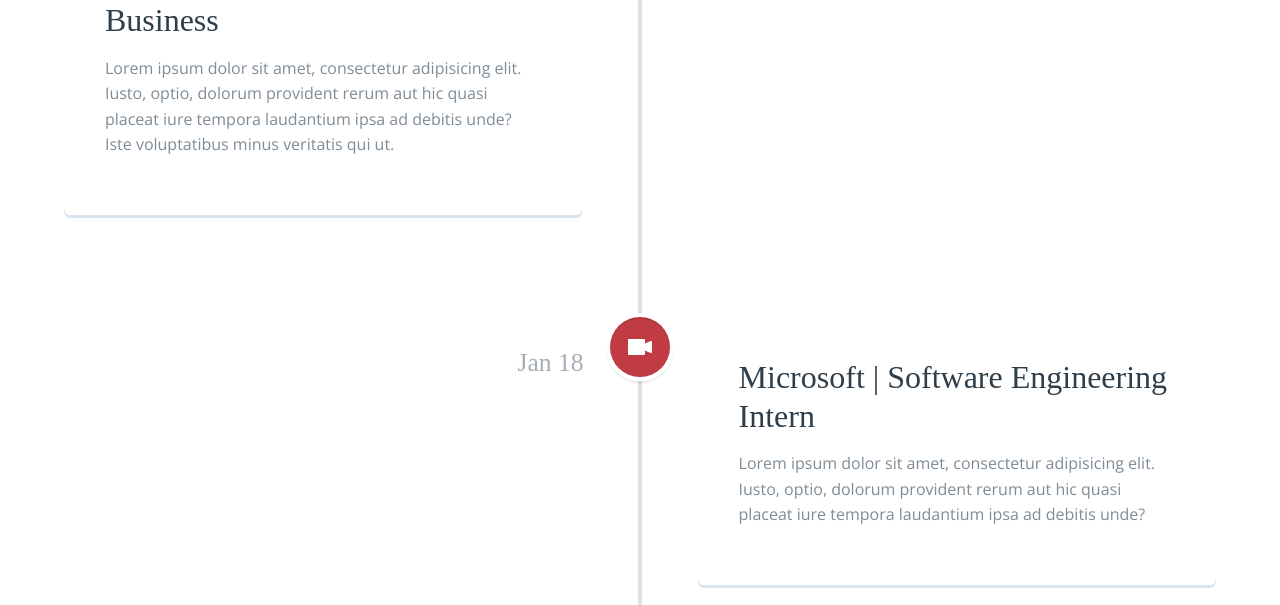
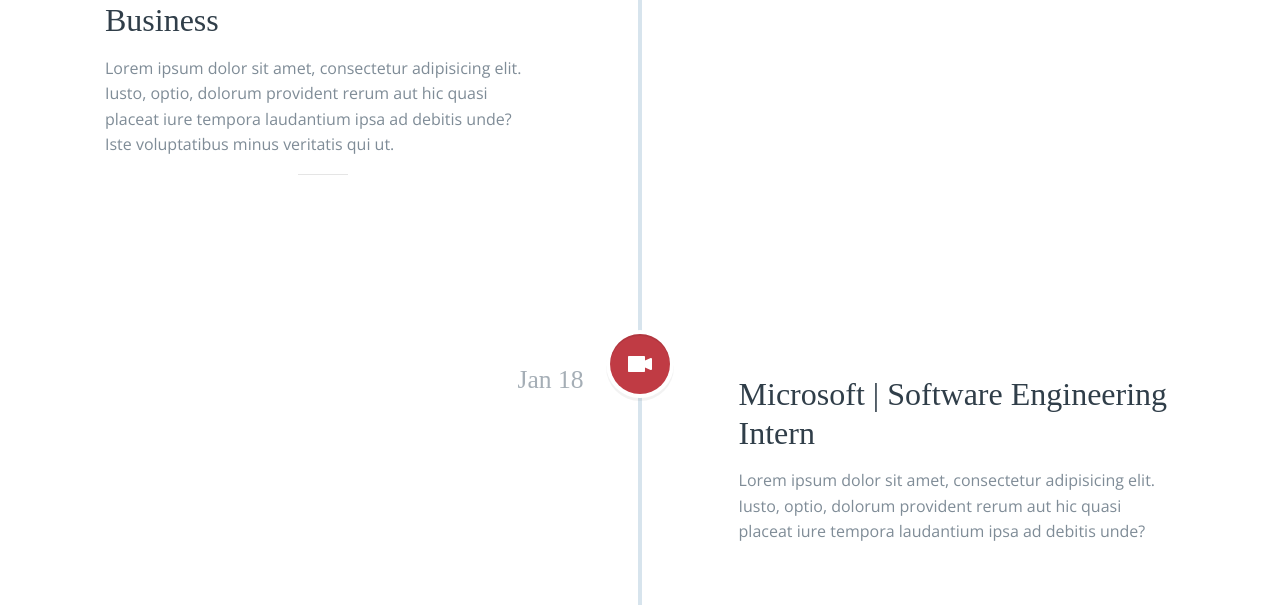
Before and after one commit to minghinmatthewlam/MyPage, a website with bundled scripts: page index.html in a window 1280 px wide. Shown: the part 1605-2210 px from the top of the page. Built offline with nearby package versions, Linux system fonts and the light colour scheme; files whose address does not match are found by name.

Commit message:
removed troll title, and added border after timeline entries

```diff
--- a/css/custom.css
+++ b/css/custom.css
@@ -184,8 +184,6 @@
   background: transparent;
   border-radius: 0.25em;
   padding: 1em;
-  -webkit-box-shadow: 0 3px 0 #d7e4ed;
-          box-shadow: 0 3px 0 #d7e4ed;
 }
 
 .cd-timeline__content:after {
--- a/index.html
+++ b/index.html
@@ -63,7 +63,7 @@
         <div class="row">
           <div class="col-lg-10 mx-auto">
             <h1 id="customHello" class="text-uppercase">
-              <strong>Matthew Lam, WELCOME HEATHERRRRRR</strong>
+              <strong>Matthew Lam</strong>
             </h1>
             <hr>
           </div>
@@ -98,6 +98,7 @@
           <div class="cd-timeline__content js-cd-content">
             <h2>University of California, Berkeley | HAAS School of Business</h2>
             <p>Lorem ipsum dolor sit amet, consectetur adipisicing elit. Iusto, optio, dolorum provident rerum aut hic quasi placeat iure tempora laudantium ipsa ad debitis unde? Iste voluptatibus minus veritatis qui ut.</p>
+            <hr class="dark my-10">
             <span class="cd-timeline__date">Jan 14</span>
           </div> <!-- cd-timeline__content -->
         </div> <!-- cd-timeline__block -->
```
